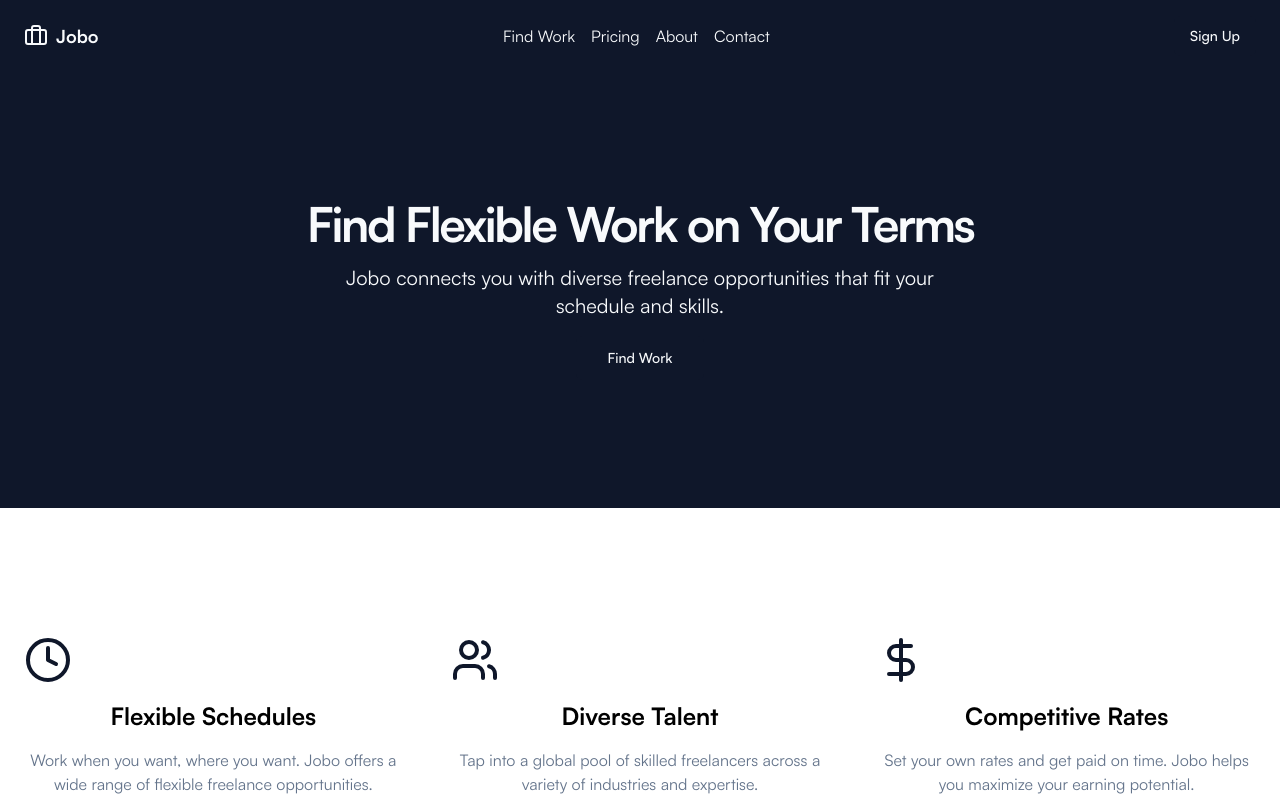
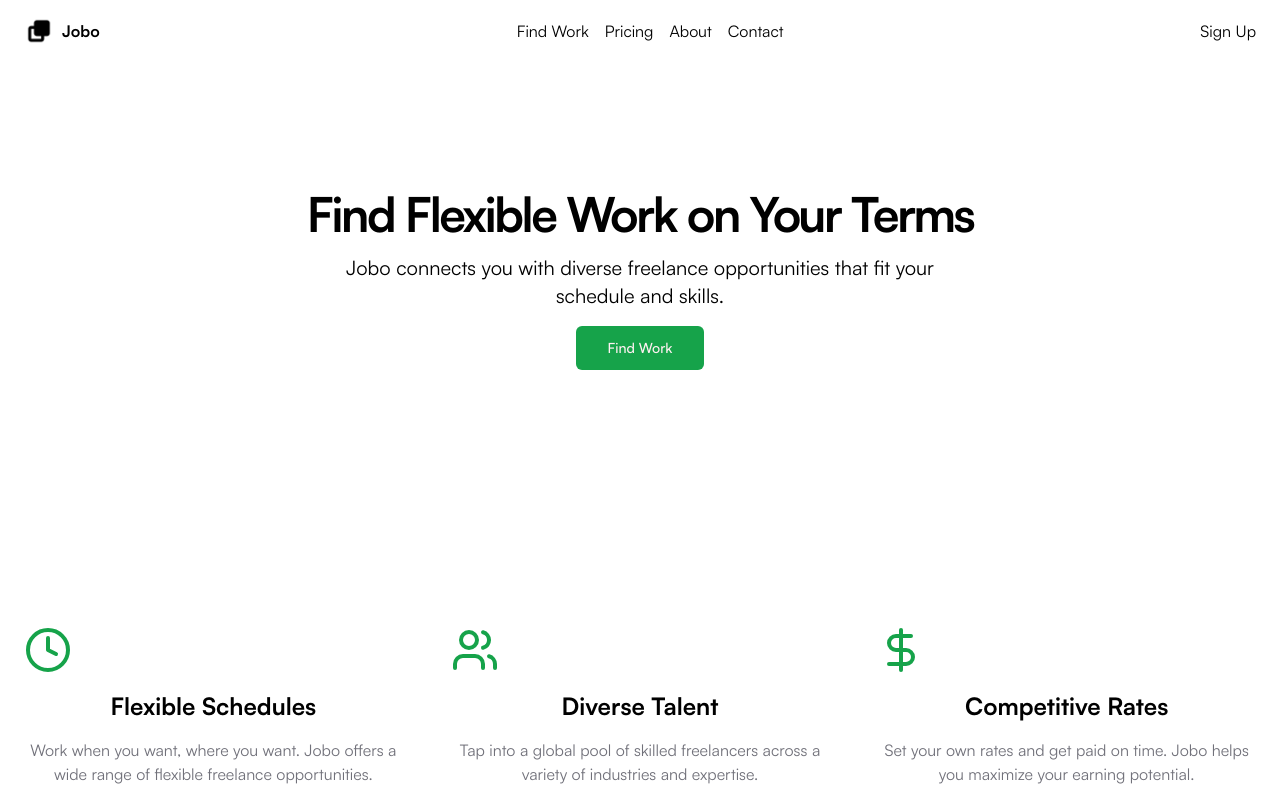
Before and after one commit to code-env/jobo, a Next.js app: page / in a window 1280 px wide. Shown: the top 800 px of the page. Built offline with nearby package versions, Linux system fonts and the light colour scheme.

Commit message:
feat: nothing is here

```diff
--- a/app/(marketting)/page.tsx
+++ b/app/(marketting)/page.tsx
@@ -3,15 +3,13 @@
 import { Sheet, SheetTrigger, SheetContent } from "@/components/ui/sheet";
 import { Card } from "@/components/ui/card";
 import { Avatar, AvatarImage, AvatarFallback } from "@/components/ui/avatar";
+import Logo from "@/components/shared/logo";
 
 export default function Component() {
   return (
     <div className="flex flex-col min-h-[100dvh]">
-      <header className="bg-primary text-primary-foreground px-4 lg:px-6 py-4 flex items-center justify-between">
-        <Link href="#" className="flex items-center gap-2" prefetch={false}>
-          <BriefcaseIcon className="h-6 w-6" />
-          <span className="text-lg font-bold">Jobo</span>
-        </Link>
+      <header className="bg-white text px-4 lg:px-6 py-4 flex items-center justify-between">
+        <Logo href="#" />
         <nav className="hidden lg:flex gap-4">
           <Link
             href="#"
@@ -42,7 +40,9 @@
             Contact
           </Link>
         </nav>
-        <Button className="hidden lg:inline-flex">Sign Up</Button>
+        <Link href="/sign-up" className="hidden lg:inline-flex">
+          Sign Up
+        </Link>
         <Sheet>
           <SheetTrigger asChild>
             <Button variant="outline" size="icon" className="lg:hidden">
@@ -80,13 +80,13 @@
               >
                 Contact
               </Link>
-              <Button>Sign Up</Button>
+              <Link href="/sign-up">Sign Up</Link>
             </div>
           </SheetContent>
         </Sheet>
       </header>
       <main className="flex-1">
-        <section className="bg-primary text-primary-foreground py-12 md:py-24 lg:py-32">
+        <section className="bg-white py-12 md:py-24 lg:py-32">
           <div className="container px-4 md:px-6 text-center space-y-4">
             <h1 className="text-3xl font-bold tracking-tighter sm:text-4xl md:text-5xl">
               Find Flexible Work on Your Terms
@@ -203,6 +203,7 @@
         <div className="container grid gap-8 md:grid-cols-2 lg:grid-cols-4">
           <div className="space-y-2">
             <h4 className="font-bold">Jobo</h4>
+            <div className=" flex flex-col gap-2">
               <Link
                 href="#"
                 className="hover:underline underline-offset-4"
@@ -225,8 +226,10 @@
                 Press
               </Link>
             </div>
+          </div>
           <div className="space-y-2">
             <h4 className="font-bold">For Freelancers</h4>
+            <div className="flex flex-col gap-2">
               <Link
                 href="#"
                 className="hover:underline underline-offset-4"
@@ -249,8 +252,10 @@
                 Success Stories
               </Link>
             </div>
+          </div>
           <div className="space-y-2">
             <h4 className="font-bold">For Businesses</h4>
+            <div className="flex flex-col gap-2">
               <Link
                 href="#"
                 className="hover:underline underline-offset-4"
@@ -273,8 +278,10 @@
                 How It Works
               </Link>
             </div>
+          </div>
           <div className="space-y-2">
             <h4 className="font-bold">Resources</h4>
+            <div className="flex flex-col gap-2">
               <Link
                 href="#"
                 className="hover:underline underline-offset-4"
@@ -296,6 +303,7 @@
               >
                 Contact Us
               </Link>
+            </div>
           </div>
         </div>
         <div className="container mt-8 flex items-center justify-between">
--- a/app/globals.css
+++ b/app/globals.css
@@ -5,64 +5,47 @@
 @layer base {
   :root {
     --background: 0 0% 100%;
-    --foreground: 222.2 84% 4.9%;
-
+    --foreground: 240 10% 3.9%;
     --card: 0 0% 100%;
-    --card-foreground: 222.2 84% 4.9%;
-
+    --card-foreground: 240 10% 3.9%;
     --popover: 0 0% 100%;
-    --popover-foreground: 222.2 84% 4.9%;
-
-    --primary: 222.2 47.4% 11.2%;
-    --primary-foreground: 210 40% 98%;
-
-    --secondary: 210 40% 96.1%;
-    --secondary-foreground: 222.2 47.4% 11.2%;
-
-    --muted: 210 40% 96.1%;
-    --muted-foreground: 215.4 16.3% 46.9%;
-
-    --accent: 210 40% 96.1%;
-    --accent-foreground: 222.2 47.4% 11.2%;
-
+    --popover-foreground: 240 10% 3.9%;
+    --primary: 142.1 76.2% 36.3%;
+    --primary-foreground: 355.7 100% 97.3%;
+    --secondary: 240 4.8% 95.9%;
+    --secondary-foreground: 240 5.9% 10%;
+    --muted: 240 4.8% 95.9%;
+    --muted-foreground: 240 3.8% 46.1%;
+    --accent: 240 4.8% 95.9%;
+    --accent-foreground: 240 5.9% 10%;
     --destructive: 0 84.2% 60.2%;
-    --destructive-foreground: 210 40% 98%;
-
-    --border: 214.3 31.8% 91.4%;
-    --input: 214.3 31.8% 91.4%;
-    --ring: 222.2 84% 4.9%;
-
+    --destructive-foreground: 0 0% 98%;
+    --border: 240 5.9% 90%;
+    --input: 240 5.9% 90%;
+    --ring: 142.1 76.2% 36.3%;
     --radius: 0.5rem;
   }
 
   .dark {
-    --background: 222.2 84% 4.9%;
-    --foreground: 210 40% 98%;
-
-    --card: 222.2 84% 4.9%;
-    --card-foreground: 210 40% 98%;
-
-    --popover: 222.2 84% 4.9%;
-    --popover-foreground: 210 40% 98%;
-
-    --primary: 210 40% 98%;
-    --primary-foreground: 222.2 47.4% 11.2%;
-
-    --secondary: 217.2 32.6% 17.5%;
-    --secondary-foreground: 210 40% 98%;
-
-    --muted: 217.2 32.6% 17.5%;
-    --muted-foreground: 215 20.2% 65.1%;
-
-    --accent: 217.2 32.6% 17.5%;
-    --accent-foreground: 210 40% 98%;
-
+    --background: 20 14.3% 4.1%;
+    --foreground: 0 0% 95%;
+    --card: 24 9.8% 10%;
+    --card-foreground: 0 0% 95%;
+    --popover: 0 0% 9%;
+    --popover-foreground: 0 0% 95%;
+    --primary: 142.1 70.6% 45.3%;
+    --primary-foreground: 144.9 80.4% 10%;
+    --secondary: 240 3.7% 15.9%;
+    --secondary-foreground: 0 0% 98%;
+    --muted: 0 0% 15%;
+    --muted-foreground: 240 5% 64.9%;
+    --accent: 12 6.5% 15.1%;
+    --accent-foreground: 0 0% 98%;
     --destructive: 0 62.8% 30.6%;
-    --destructive-foreground: 210 40% 98%;
-
-    --border: 217.2 32.6% 17.5%;
-    --input: 217.2 32.6% 17.5%;
-    --ring: 212.7 26.8% 83.9%;
+    --destructive-foreground: 0 85.7% 97.3%;
+    --border: 240 3.7% 15.9%;
+    --input: 240 3.7% 15.9%;
+    --ring: 142.4 71.8% 29.2%;
   }
 }
 
--- a/components/shared/logo.tsx
+++ b/components/shared/logo.tsx
@@ -1,7 +1,30 @@
 import React from "react";
+import Image from "next/image";
+import Link from "next/link";
 
-const Logo = () => {
-  return <div>Logo</div>;
+const Logo = ({ href }: { href: string }) => {
+  return (
+    <Link
+      href={href}
+      className="hidden md:flex items-center gap-x-2 font-semibold"
+    >
+      <Image
+        src="/logo-black.png"
+        height="30"
+        width="30"
+        alt="Logo"
+        className="dark:hidden"
+      />
+      <Image
+        src="/logo-white.png"
+        height="30"
+        width="30"
+        alt="Logo"
+        className="hidden dark:block"
+      />
+      <span>Jobo</span>
+    </Link>
+  );
 };
 
 export default Logo;
--- a/components/shared/sidebar.tsx
+++ b/components/shared/sidebar.tsx
@@ -16,7 +16,7 @@
     <aside className="lg:border-r max-w-[211px] w-full flex-between flex-col pb-4 hidden lg:flex 2xl:pl-0 h-screen sticky top-0">
       <div className="flex flex-1 flex-col gap-16">
         <div className="h-[56px] flex  items-center border-b border-border">
-          <Logo />
+          <Logo href="/scroll" />
         </div>
         <ul className="px-4">
           {routes.map((route) => {
```
Also changed, not shown: public/logo-black.png (added), public/logo-white.png (added). Lines whose indentation alone changed are shown as unchanged.
